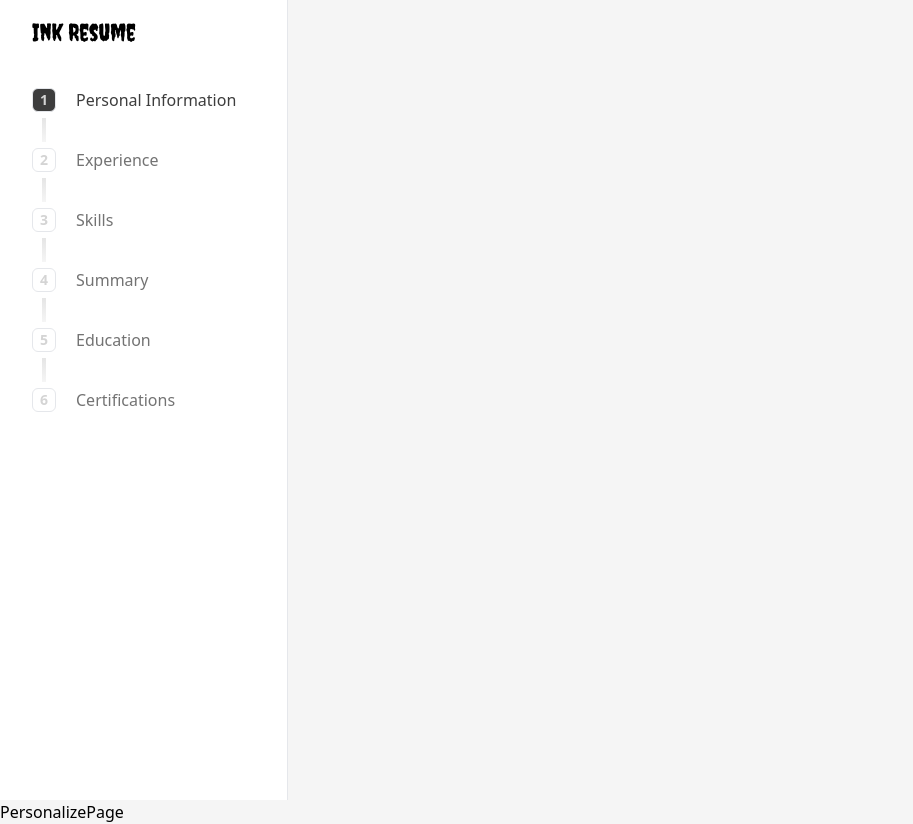
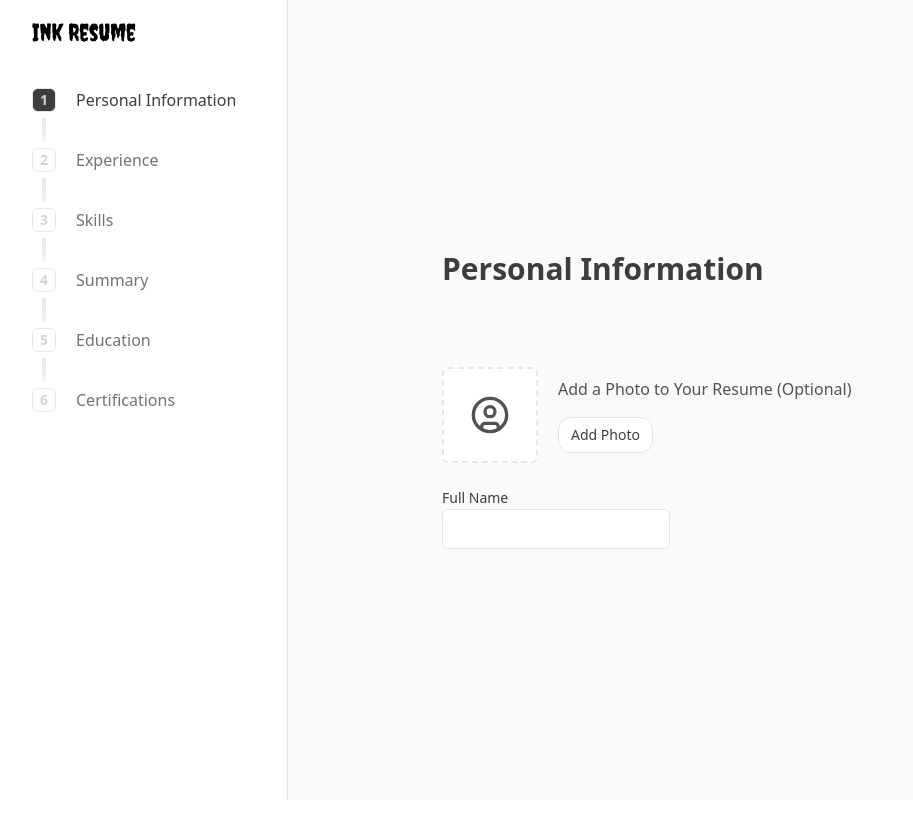
Before and after one commit to Ekefrancisokechukwu/ink-resume-website, a Next.js app: page /app/personalize in a window 1280 px wide. Shown: the whole page, without its empty margins (0-913 px from the left). After the commit the page ends 800 px from the top, so only its background shows below. Built offline with nearby package versions, Linux system fonts and the light colour scheme.

Commit message:
done with profile

```diff
--- a/app/app/(start-here)/personalize/StepperNav/index.tsx
+++ b/app/app/(start-here)/personalize/StepperNav/index.tsx
@@ -61,7 +61,7 @@ export const StepperNav = () => {
       initial={{ x: "-100%" }}
       animate={{ x: 0 }}
       transition={{ duration: 0.3, ease: "easeOut" }}
-      className="h-screen sticky border-r top-0 w-[18rem] bg-white pt-[1rem] pl-[2rem]"
+      className="h-screen sticky border-r top-0 w-[18rem] bg-white pt-[1rem] pl-[2rem] md:block hidden"
     >
       <UI.Logo />
       <ul className="space-y-1.5  mt-10">
--- a/app/app/(start-here)/personalize/layout.tsx
+++ /dev/null
@@ -1,11 +0,0 @@
-import { StepperNav } from "./StepperNav";
-
-const PersonalizeLayout = ({ children }: { children: React.ReactNode }) => {
-  return (
-    <div className="bg-neutral-100 min-h-screen">
-      <StepperNav />
-      {children}
-    </div>
-  );
-};
-export default PersonalizeLayout;
--- a/app/app/(start-here)/personalize/page.tsx
+++ b/app/app/(start-here)/personalize/page.tsx
@@ -1,4 +1,48 @@
+import { UI } from "@/components/ui";
+import { StepperNav } from "./StepperNav";
+import { CircleUser } from "lucide-react";
+
 const PersonalizePage = () => {
-  return <div>PersonalizePage</div>;
+  return (
+    <div className="bg-neutral-50 min-h-screen grid grid-cols-[auto_1fr_auto] md:pl-0 px-5">
+      <StepperNav />
+      <div className="grid place-items-center">
+        <div>
+          <UI.Heading text="Personal Information" />
+          <Photo />
+          <div className="mt-7">
+            <div className="grid grid-cols-2 ">
+              <div className="flex flex-col gap-y-1">
+                <UI.Label htmlFor="fullname" className="text-primary-black">
+                  Full Name
+                </UI.Label>
+                <UI.Input id="fullname" size={20} />
+              </div>
+            </div>
+          </div>
+        </div>
+      </div>
+      <div className="w-[13rem] md:block hidden"></div>
+    </div>
+  );
 };
+
+const Photo = () => {
+  return (
+    <div className="mt-20 flex items-center gap-x-5">
+      <div className="border-dashed border-2 rounded-md grid place-items-center bg-white size-[6rem]">
+        <CircleUser size={40} className="text-neutral-600" />
+      </div>
+      <div>
+        <p className="text-neutral-600">
+          Add a Photo to Your Resume (Optional)
+        </p>
+        <UI.Button size={"sm"} variant={"outline"} className="mt-4">
+          Add Photo
+        </UI.Button>
+      </div>
+    </div>
+  );
+};
+
 export default PersonalizePage;
--- a/components/ui/button.tsx
+++ b/components/ui/button.tsx
@@ -21,8 +21,8 @@ const buttonVariants = cva(
       },
       size: {
         default: "h-10 px-4 py-2",
-        sm: "h-9 rounded-md px-3",
-        lg: "h-11 rounded-md px-8",
+        sm: "h-9 rounded-md px-3 rounded-[13px]",
+        lg: "h-11 rounded-md px-8 rounded-[13px]",
         icon: "h-10 w-10",
       },
     },
--- a/components/ui/index.ts
+++ b/components/ui/index.ts
@@ -1,10 +1,14 @@
 import { Button } from "./button";
 import { Heading } from "./Heading";
+import { Input } from "./input";
+import { Label } from "./label";
 import { Logo } from "./Logo";
 import { Overlay } from "./Overlay";
 import { Wrapper } from "./Wrapper";
 
 export const UI = {
+  Label,
+  Input,
   Overlay,
   Heading,
   Logo,
--- /dev/null
+++ b/components/ui/input.tsx
@@ -0,0 +1,22 @@
+import * as React from "react"
+
+import { cn } from "@/lib/utils"
+
+const Input = React.forwardRef<HTMLInputElement, React.ComponentProps<"input">>(
+  ({ className, type, ...props }, ref) => {
+    return (
+      <input
+        type={type}
+        className={cn(
+          "flex h-10 w-full rounded-md border border-input bg-background px-3 py-2 text-base ring-offset-background file:border-0 file:bg-transparent file:text-sm file:font-medium file:text-foreground placeholder:text-muted-foreground focus-visible:outline-none focus-visible:ring-2 focus-visible:ring-ring focus-visible:ring-offset-2 disabled:cursor-not-allowed disabled:opacity-50 md:text-sm",
+          className
+        )}
+        ref={ref}
+        {...props}
+      />
+    )
+  }
+)
+Input.displayName = "Input"
+
+export { Input }
--- /dev/null
+++ b/components/ui/label.tsx
@@ -0,0 +1,26 @@
+"use client"
+
+import * as React from "react"
+import * as LabelPrimitive from "@radix-ui/react-label"
+import { cva, type VariantProps } from "class-variance-authority"
+
+import { cn } from "@/lib/utils"
+
+const labelVariants = cva(
+  "text-sm font-medium leading-none peer-disabled:cursor-not-allowed peer-disabled:opacity-70"
+)
+
+const Label = React.forwardRef<
+  React.ElementRef<typeof LabelPrimitive.Root>,
+  React.ComponentPropsWithoutRef<typeof LabelPrimitive.Root> &
+    VariantProps<typeof labelVariants>
+>(({ className, ...props }, ref) => (
+  <LabelPrimitive.Root
+    ref={ref}
+    className={cn(labelVariants(), className)}
+    {...props}
+  />
+))
+Label.displayName = LabelPrimitive.Root.displayName
+
+export { Label }
--- a/package.json
+++ b/package.json
@@ -10,6 +10,7 @@
   },
   "dependencies": {
     "@radix-ui/react-dropdown-menu": "^2.1.2",
+    "@radix-ui/react-label": "^2.1.2",
     "@radix-ui/react-scroll-area": "^1.2.0",
     "@radix-ui/react-select": "^2.1.2",
     "@radix-ui/react-slider": "^1.2.1",
```
Also changed, not shown: 1 other file (tests, documents, lock files or other folders).
